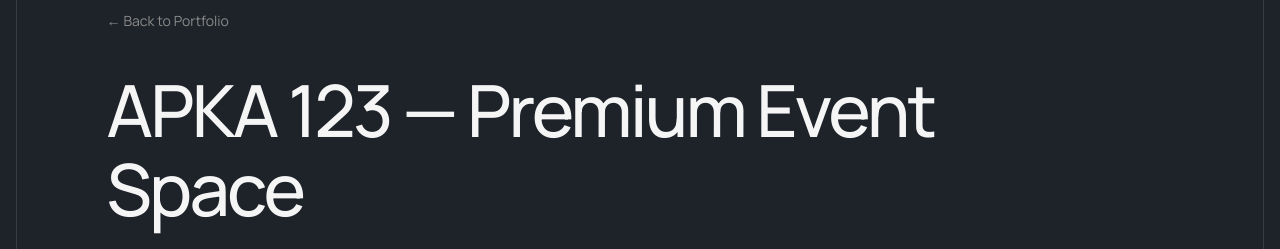
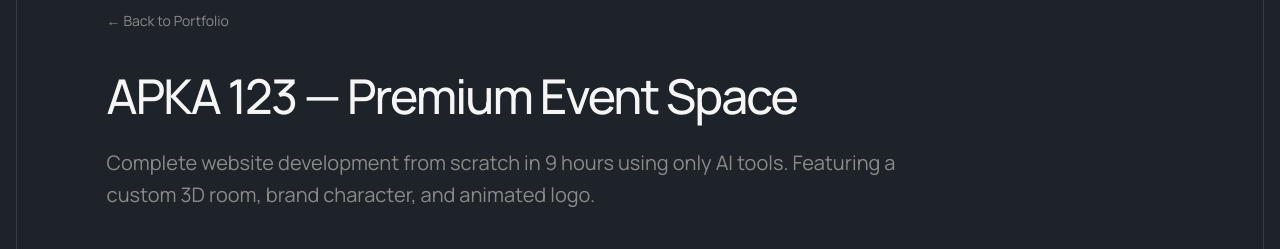
Before and after one commit to Pesovik/UX-UI-Web-designer, a plain HTML site: page arka-case.html in a window 1280 px wide. Shown: the part 176-425 px from the top of the page. Drawn offline with Linux system fonts and the light colour scheme.

Commit message:
Update arka-case.html

```diff
--- a/arka-case.html
+++ b/arka-case.html
@@ -27,7 +27,7 @@
       color: var(--primary);
     }
     .case-title {
-      font-size: clamp(40px, 6vw, 72px);
+      font-size: clamp(40px, 6vw, 48px);
       line-height: 1.1;
       margin: 0 0 24px;
     }
```
